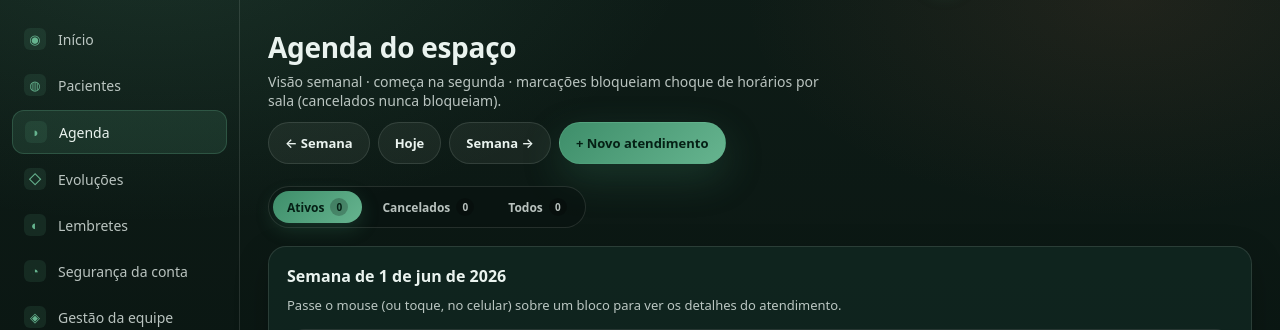
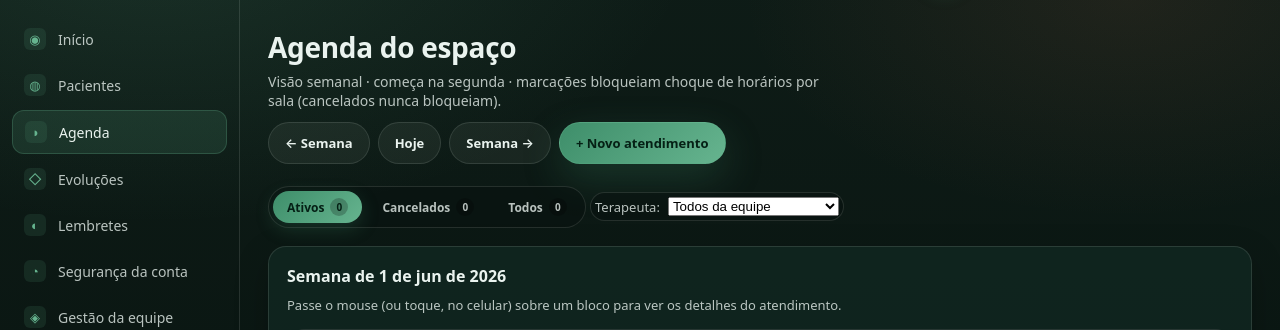
Before and after one commit to mariomoutinho/ecossistema-pindorama-site, a PHP site: page /terapeutas/agenda.php in a window 1280 px wide. Shown: the part 64-394 px from the top of the page. Run offline with PHP 8.4, Linux system fonts and the light colour scheme; the visitor is signed in with stand-in values (Sample User, id 1).

Commit message:
feat(agenda): filtro por terapeuta para administradores
Admin pode filtrar a grade semanal por terapeuta (0 = toda a equipe). Backend
filtra por terapeuta_id; o seletor aparece apenas para admins.

Co-Authored-By: Claude Opus 4.8 (1M context) <noreply@anthropic.com>

```diff
--- a/terapeutas/agenda.php
+++ b/terapeutas/agenda.php
@@ -389,10 +389,14 @@ function evento_passa_filtro(array $a, string $filtro): bool {
   return $s !== 'cancelado';
 }
 
+// Filtro por terapeuta — exclusivo de administradores (spec §8.2). 0 = todos.
+$filtroTerap = ($isAdmin && isset($_GET['terapeuta'])) ? (int)$_GET['terapeuta'] : 0;
+
 $todosAtend = store_all('agendamentos');
 $eventosPorDia = array_fill_keys($diasSem, []);
 foreach ($todosAtend as $a) {
   if (!evento_passa_filtro($a, $filtroStatus)) continue;
+  if ($filtroTerap > 0 && (int)($a['terapeuta_id'] ?? 0) !== $filtroTerap) continue;
   $d = $a['data'] ?? '';
   if (isset($eventosPorDia[$d])) $eventosPorDia[$d][] = $a;
 }
@@ -471,6 +475,21 @@ $nomeTerap = function (int $id): string {
     Todos <span><?= $contagens['todos'] ?></span>
   </a>
 </div>
+
+<?php if ($isAdmin): ?>
+<!-- FILTRO POR TERAPEUTA (apenas administradores) -->
+<form method="get" class="terap-filters" style="align-items:center;gap:8px;margin-top:6px;">
+  <input type="hidden" name="status" value="<?= htmlspecialchars($filtroStatus) ?>">
+  <input type="hidden" name="semana" value="<?= htmlspecialchars($inicio) ?>">
+  <label for="filtroTerap" style="font-size:13px;color:var(--muted);">Terapeuta:</label>
+  <select id="filtroTerap" name="terapeuta" onchange="this.form.submit()">
+    <option value="0">Todos da equipe</option>
+    <?php foreach ($terapeutasAtivos as $t): ?>
+      <option value="<?= (int)$t['id'] ?>" <?= $filtroTerap === (int)$t['id'] ? 'selected' : '' ?>><?= htmlspecialchars($t['nome']) ?></option>
+    <?php endforeach; ?>
+  </select>
+</form>
+<?php endif; ?>
 
 <?php if ($flash): ?>
   <div class="terap-alert terap-alert--<?= htmlspecialchars($flash['type']) ?>"><?= htmlspecialchars($flash['msg']) ?></div>
```
